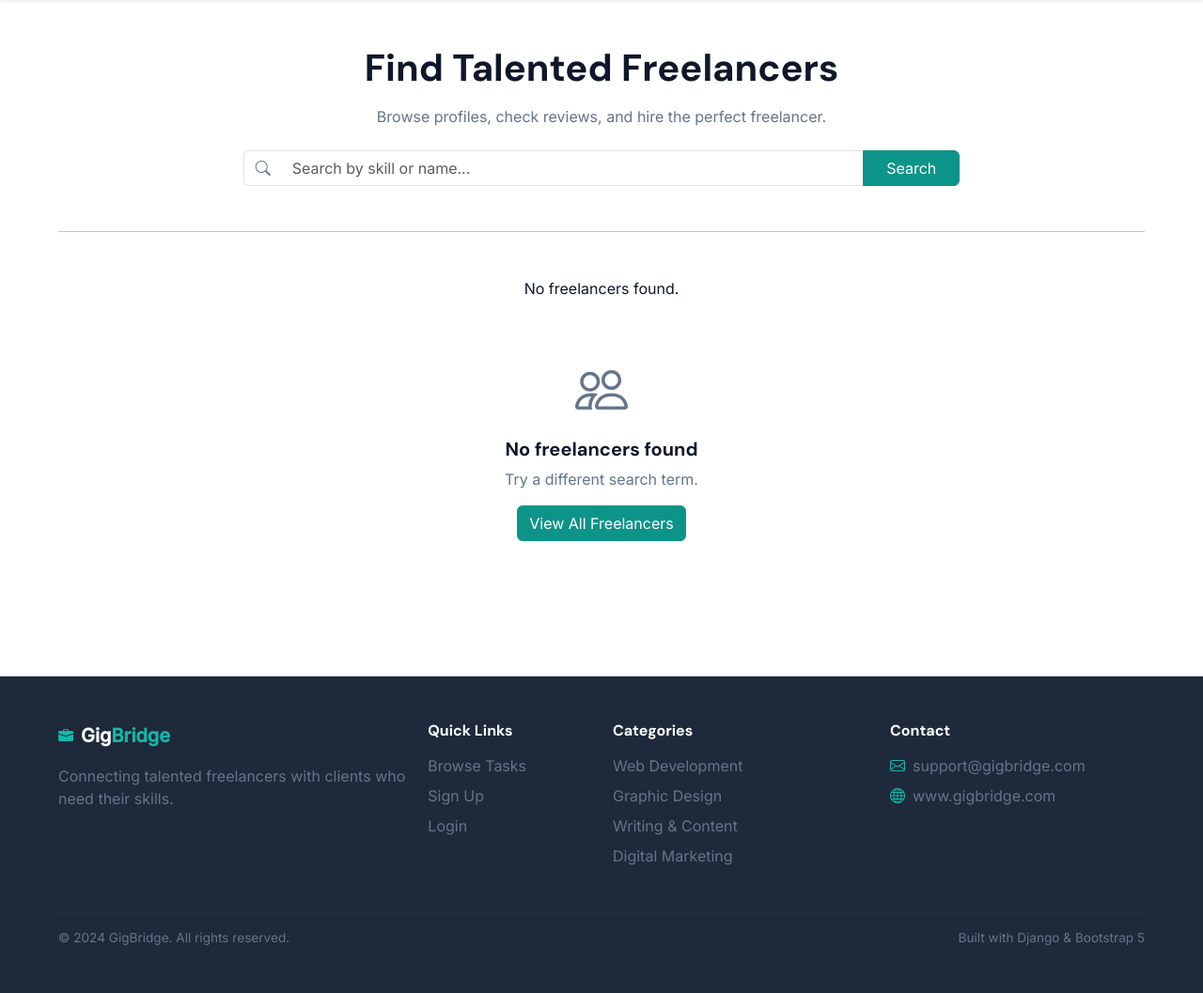
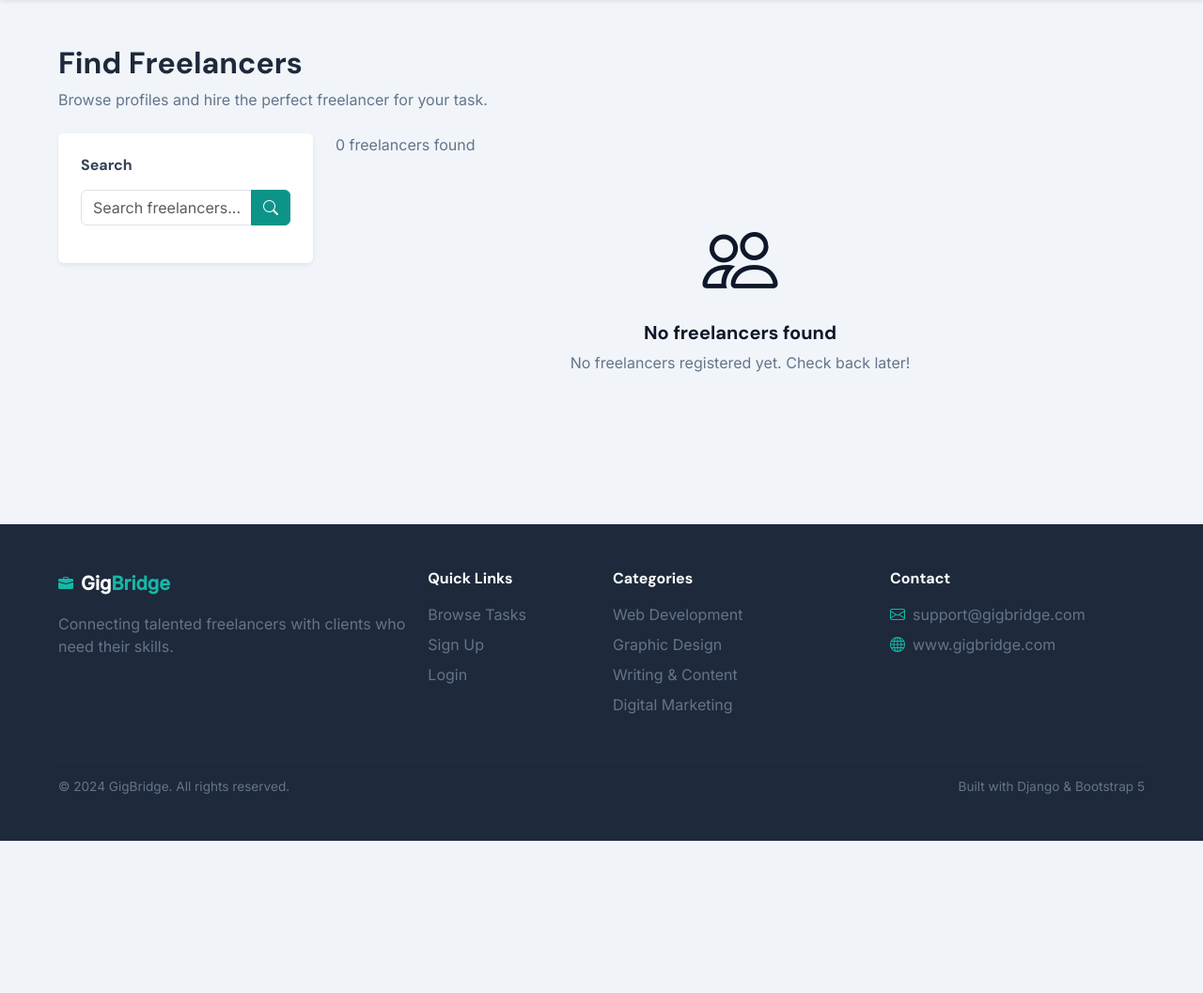
Before and after one commit to thevinduperera/gigbridge, a Django app: page /freelancers/ in a window 1280 px wide. Shown: the part 56-1113 px from the top of the page at 94% size. After the commit the page ends 951 px from the top, so only its background shows below. Run offline with Django 5.2, Linux system fonts and the light colour scheme.

Commit message:
fix: remove duplicate freelancer loop and unify browse freelancers styling

```diff
--- a/templates/core/browse_freelancers.html
+++ b/templates/core/browse_freelancers.html
@@ -1,4 +1,4 @@
-{% extends "base.html" %}
+{% extends 'base.html' %}
 {% load static %}
 
 {% block title %}Find Freelancers — GigBridge{% endblock %}
@@ -6,119 +6,186 @@
 {% block content %}
 <div class="container py-5">
 
-    <!-- Header + Search -->
-    <div class="row mb-5">
-        <div class="col-lg-8 mx-auto text-center">
-            <h1 class="display-6 fw-bold mb-3">Find Talented Freelancers</h1>
-            <p class="mb-4" style="color: var(--slate-500);">
-                Browse profiles, check reviews, and hire the perfect freelancer.
-            </p>
-            <form method="get" action="">
-                <div class="input-group">
-                    <span class="input-group-text bg-white border-end-0">
-                        <i class="bi bi-search" style="color: var(--slate-500);"></i>
-                    </span>
-                    <input type="text" name="q" class="form-control border-start-0"
-                           placeholder="Search by skill or name..."
-                           value="{{ request.GET.q }}">
-                    <button type="submit" class="btn btn-primary px-4">Search</button>
+  <!-- page header -->
+  <div class="mb-4">
+    <h2 class="fw-bold" style="color: var(--slate-800);">Find Freelancers</h2>
+    <p style="color: var(--slate-500);">Browse profiles and hire the perfect freelancer for your task.</p>
   </div>
+
+  <div class="row g-4">
+
+    <!-- sidebar search -->
+    <div class="col-lg-3">
+      <div class="card border-0 shadow-sm">
+        <div class="card-body p-4">
+
+          <h6 class="fw-bold mb-3" style="color: var(--slate-700);">Search</h6>
+          <form method="GET" action="{% url 'core:browse_freelancers' %}">
+            <div class="input-group mb-3">
+              <input
+                type="text"
+                name="q"
+                class="form-control"
+                placeholder="Search freelancers..."
+                value="{{ query|default:'' }}"
+              />
+              <button class="btn btn-primary" type="submit">
+                <i class="bi bi-search"></i>
+              </button>
+            </div>
+
+            <!-- clear search -->
+            {% if query %}
+            <a href="{% url 'core:browse_freelancers' %}"
+              class="btn btn-outline-secondary btn-sm w-100">
+              <i class="bi bi-x-circle me-1"></i>Clear Search
+            </a>
+            {% endif %}
+
           </form>
+
+        </div>
       </div>
     </div>
 
-<hr>
+    <!-- freelancer cards -->
+    <div class="col-lg-9">
 
-<div class="row mt-4">
-    {% for freelancer in freelancers %}
-    <div class="col-md-4 mb-4">
-        <div class="card p-3 shadow-sm">
-
-            {% if freelancer.profile_picture %}
-                <img src="{{ freelancer.profile_picture.url }}" class="img-fluid mb-2" style="height:150px; object-fit:cover;">
-            {% endif %}
-
-            <h5>{{ freelancer.username }}</h5>
-            <p>{{ freelancer.headline }}</p>
-            <p><strong>Skills:</strong> {{ freelancer.skills }}</p>
-            <p><strong>Rate:</strong> {{ freelancer.rate }}</p>
-            <p><strong>Availability:</strong> {{ freelancer.availability }}</p>
-
-            <a href="{% url 'accounts:public_freelancer_profile' freelancer.username %}" class="btn btn-sm btn-primary">
-                View Profile
-            </a>
-
-        </div>
-    </div>
-    {% empty %}
-        <p class="text-center mt-4">No freelancers found.</p>
-    {% endfor %}
+      <!-- results count -->
+      <div class="d-flex justify-content-between align-items-center mb-3">
+        <p class="mb-0" style="color: var(--slate-500);">
+          {{ freelancers.count }} freelancer{{ freelancers.count|pluralize }} found
+        </p>
       </div>
 
-    <!-- Results -->
-    <div class="row g-4">
+      {% if freelancers %}
+        <div class="row row-cols-1 g-4">
           {% for freelancer in freelancers %}
-        <div class="col-12 col-md-6 col-lg-4">
-            <div class="gb-freelancer-card h-100">
-                <div class="d-flex align-items-start gap-3 mb-3">
+          <div class="col">
+            <div class="card border-0 shadow-sm h-100 freelancer-card">
+              <div class="card-body p-4">
+                <div class="d-flex align-items-start gap-3">
 
-                    <!-- Avatar -->
+                  <!-- avatar -->
                   {% if freelancer.profile_picture %}
-                        <img src="{{ freelancer.profile_picture.url }}"
+                  <img
+                    src="{{ freelancer.profile_picture.url }}"
                     alt="{{ freelancer.username }}"
-                             class="gb-avatar-md rounded-circle">
+                    class="rounded-circle"
+                    width="56" height="56"
+                    style="object-fit: cover;"
+                  />
                   {% else %}
-                        <div class="gb-avatar-md gb-avatar-teal rounded-circle fw-bold">
+                  <div class="rounded-circle d-flex align-items-center justify-content-center fw-bold"
+                    style="width:56px; height:56px; background: var(--teal-600); color: var(--white); font-size: 1.2rem; flex-shrink: 0;">
                     {{ freelancer.username|first|upper }}
                   </div>
                   {% endif %}
 
+                  <!-- info -->
                   <div class="flex-grow-1">
-                        <h5 class="fw-semibold mb-0">
+                    <div class="d-flex justify-content-between align-items-start">
+                      <div>
+                        <h5 class="fw-bold mb-0" style="color: var(--slate-800);">
                           {{ freelancer.get_full_name|default:freelancer.username }}
                         </h5>
-                        <p class="small mb-1" style="color: var(--slate-500);">
-                            {{ freelancer.bio|truncatewords:8|default:"Freelancer" }}
+                        {% if freelancer.headline %}
+                        <p class="mb-1" style="color: var(--teal-600); font-size: 0.9rem;">
+                          {{ freelancer.headline }}
                         </p>
+                        {% endif %}
+                      </div>
+                      <!-- availability badge -->
+                      {% if freelancer.availability == 'available' %}
+                      <span class="badge rounded-pill px-3"
+                        style="background: var(--teal-100); color: var(--teal-600);">
+                        <i class="bi bi-circle-fill me-1" style="font-size: 8px;"></i>Available
+                      </span>
+                      {% else %}
+                      <span class="badge rounded-pill px-3 bg-secondary">
+                        <i class="bi bi-circle-fill me-1" style="font-size: 8px;"></i>Busy
+                      </span>
+                      {% endif %}
                     </div>
 
-                    <!-- Availability dot -->
-                    <span class="gb-availability-dot {% if freelancer.is_available %}gb-available{% else %}gb-busy{% endif %}"
-                          title="{% if freelancer.is_available %}Available{% else %}Busy{% endif %}">
+                    <!-- bio -->
+                    {% if freelancer.bio %}
+                    <p class="mb-2 mt-1" style="color: var(--slate-500); font-size: 0.9rem;">
+                      {{ freelancer.bio|truncatewords:20 }}
+                    </p>
+                    {% endif %}
+
+                    <!-- skills -->
+                    {% if freelancer.freelancerprofile.skills.all %}
+                    <div class="d-flex flex-wrap gap-1 mb-3">
+                      {% for skill in freelancer.freelancerprofile.skills.all|slice:":5" %}
+                      <span class="badge rounded-pill"
+                        style="background: var(--slate-100); color: var(--slate-700);">
+                        {{ skill.name }}
                       </span>
+                      {% endfor %}
+                    </div>
+                    {% endif %}
+
+                    <!-- footer -->
+                    <div class="d-flex justify-content-between align-items-center pt-2"
+                      style="border-top: 1px solid var(--slate-200);">
+                      {% if freelancer.freelancerprofile.hourly_rate %}
+                      <span class="fw-bold" style="color: var(--teal-600);">
+                        ${{ freelancer.freelancerprofile.hourly_rate }}/hr
+                      </span>
+                      {% else %}
+                      <span style="color: var(--slate-500); font-size: 0.9rem;">Rate negotiable</span>
+                      {% endif %}
+                      <a href="{% url 'accounts:public_freelancer_profile' freelancer.username %}"
+                        class="btn btn-sm btn-outline-primary">
+                        View Profile
+                      </a>
                     </div>
 
-                <!-- Skills -->
-                <div class="d-flex flex-wrap gap-1 mb-3">
-                    {% for skill in freelancer.skills.all|slice:":4" %}
-                    <span class="gb-skill-badge">{{ skill }}</span>
-                    {% endfor %}
-                </div>
-
-                <!-- Bottom -->
-                <div class="d-flex justify-content-between align-items-center mt-auto pt-2"
-                     style="border-top: 1px solid var(--slate-200);">
-                    {% if freelancer.hourly_rate %}
-                    <span class="fw-bold gb-text-teal">${{ freelancer.hourly_rate }}/hr</span>
-                    {% else %}
-                    <span class="small" style="color: var(--slate-500);">Rate negotiable</span>
-                    {% endif %}
-                    <a href="{% url 'accounts:public_freelancer_profile' freelancer.username %}"
-                       class="btn btn-outline-primary btn-sm">View Profile</a>
                   </div>
                 </div>
               </div>
-        {% empty %}
-        <div class="col-12 text-center py-5">
-            <i class="bi bi-people display-4 d-block mb-3" style="color: var(--slate-500);"></i>
-            <h5 class="fw-semibold">No freelancers found</h5>
-            <p style="color: var(--slate-500);">Try a different search term.</p>
-            <a href="{% url 'core:browse_freelancers' %}" class="btn btn-primary">
-                View All Freelancers
-            </a>
+            </div>
           </div>
           {% endfor %}
         </div>
 
+      {% else %}
+        <!-- empty state -->
+        <div class="text-center py-5">
+          <i class="bi bi-people display-1" style="color: var(--slate-300);"></i>
+          <h5 class="mt-3 fw-bold" style="color: var(--slate-600);">No freelancers found</h5>
+          <p style="color: var(--slate-500);">
+            {% if query %}
+              No freelancers match "{{ query }}". Try a different search.
+            {% else %}
+              No freelancers registered yet. Check back later!
+            {% endif %}
+          </p>
+          {% if query %}
+          <a href="{% url 'core:browse_freelancers' %}" class="btn btn-outline-primary mt-2">
+            View All Freelancers
+          </a>
+          {% endif %}
         </div>
+      {% endif %}
+
+    </div>
+  </div>
+</div>
+
+<style>
+  body {
+    background-color: var(--slate-100) !important;
+  }
+  .freelancer-card {
+    transition: transform 0.2s ease, box-shadow 0.2s ease;
+  }
+  .freelancer-card:hover {
+    transform: translateY(-3px);
+    box-shadow: 0 8px 25px rgba(0,0,0,0.1) !important;
+  }
+</style>
+
 {% endblock %}
```
Lines whose indentation alone changed are shown as unchanged.
